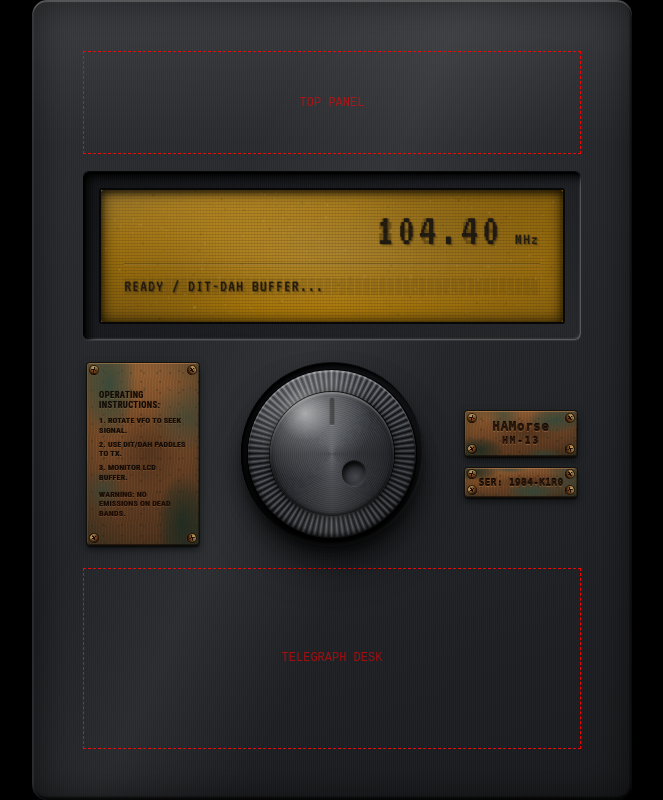
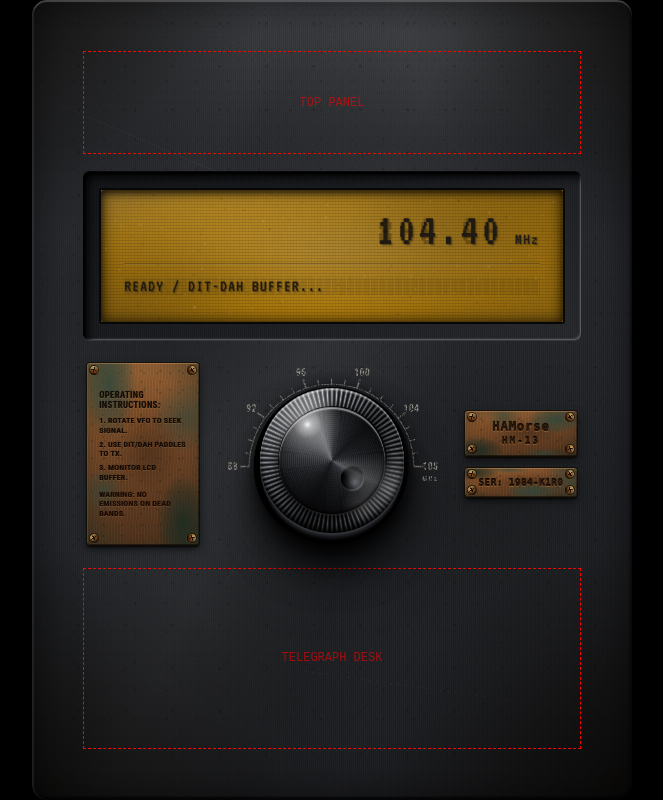
Before and after one commit to einsajo/HAMorse, a React (Vite) app: page / in a window 1280 px wide. Shown: the whole page, without its empty margins (308-971 px from the left). Built offline with nearby package versions, Linux system fonts and the light colour scheme.

Commit message:
fix: age chassis metal and enhance VFO 3D depth

```diff
--- a/src/App.css
+++ b/src/App.css
@@ -21,8 +21,43 @@
   padding: 4%;
   border-radius: 2.5% / 1.9%;
 
-  /* Brushed gunmetal: stacked gradients, #1A1B1E -> #2D2F33 */
+  /*
+   * Aged brushed gunmetal, #1A1B1E -> #2D2F33.
+   * Top layers = decades of wear (pure CSS, no images):
+   *   corner grime -> mottled dirt -> fine scratches -> noise speckle
+   * then the original brushed-metal layers underneath.
+   */
   background:
+    /* --- grime built up in the corners --- */
+    radial-gradient(ellipse 38% 30% at 0% 0%, rgba(8, 6, 4, 0.6) 0%, rgba(8, 6, 4, 0) 100%),
+    radial-gradient(ellipse 38% 30% at 100% 0%, rgba(8, 6, 4, 0.55) 0%, rgba(8, 6, 4, 0) 100%),
+    radial-gradient(ellipse 42% 32% at 0% 100%, rgba(8, 6, 4, 0.7) 0%, rgba(8, 6, 4, 0) 100%),
+    radial-gradient(ellipse 42% 32% at 100% 100%, rgba(8, 6, 4, 0.7) 0%, rgba(8, 6, 4, 0) 100%),
+    radial-gradient(ellipse 80% 75% at 50% 48%, rgba(0, 0, 0, 0) 60%, rgba(5, 4, 3, 0.45) 100%),
+
+    /* --- mottled, ingrained dirt patches --- */
+    radial-gradient(ellipse 30% 18% at 22% 38%, rgba(12, 10, 7, 0.22) 0%, rgba(12, 10, 7, 0) 100%),
+    radial-gradient(ellipse 26% 22% at 78% 62%, rgba(12, 10, 7, 0.2) 0%, rgba(12, 10, 7, 0) 100%),
+    radial-gradient(ellipse 34% 14% at 60% 18%, rgba(12, 10, 7, 0.16) 0%, rgba(12, 10, 7, 0) 100%),
+    radial-gradient(ellipse 22% 26% at 35% 82%, rgba(12, 10, 7, 0.2) 0%, rgba(12, 10, 7, 0) 100%),
+
+    /* --- fine scratches: hairline highlights at random angles --- */
+    linear-gradient(23deg, rgba(255, 255, 255, 0) 49.85%, rgba(255, 255, 255, 0.07) 50%, rgba(255, 255, 255, 0) 50.15%) 8% 12% / 46% 22% no-repeat,
+    linear-gradient(161deg, rgba(255, 255, 255, 0) 49.8%, rgba(255, 255, 255, 0.06) 50%, rgba(255, 255, 255, 0) 50.2%) 82% 30% / 30% 34% no-repeat,
+    linear-gradient(118deg, rgba(255, 255, 255, 0) 49.85%, rgba(255, 255, 255, 0.05) 50%, rgba(255, 255, 255, 0) 50.15%) 30% 68% / 40% 18% no-repeat,
+    linear-gradient(8deg, rgba(255, 255, 255, 0) 49.7%, rgba(255, 255, 255, 0.06) 50%, rgba(255, 255, 255, 0) 50.3%) 70% 88% / 36% 6% no-repeat,
+    linear-gradient(74deg, rgba(255, 255, 255, 0) 49.8%, rgba(255, 255, 255, 0.05) 50%, rgba(255, 255, 255, 0) 50.2%) 18% 52% / 8% 30% no-repeat,
+    linear-gradient(142deg, rgba(0, 0, 0, 0) 49.8%, rgba(0, 0, 0, 0.18) 50%, rgba(0, 0, 0, 0) 50.2%) 58% 44% / 26% 20% no-repeat,
+    linear-gradient(33deg, rgba(0, 0, 0, 0) 49.85%, rgba(0, 0, 0, 0.16) 50%, rgba(0, 0, 0, 0) 50.15%) 92% 76% / 22% 28% no-repeat,
+
+    /* --- noise: faint co-prime speckle tiles, so no visible grid forms --- */
+    radial-gradient(circle at 30% 40%, rgba(0, 0, 0, 0.12) 0 0.5px, rgba(0, 0, 0, 0) 0.9px) 0 0 / 7px 11px,
+    radial-gradient(circle at 70% 20%, rgba(0, 0, 0, 0.12) 0 0.5px, rgba(0, 0, 0, 0) 0.9px) 3px 5px / 13px 17px,
+    radial-gradient(circle at 50% 80%, rgba(255, 255, 255, 0.035) 0 0.5px, rgba(255, 255, 255, 0) 0.9px) 2px 1px / 19px 23px,
+    radial-gradient(circle at 20% 60%, rgba(10, 8, 5, 0.22) 0 0.8px, rgba(0, 0, 0, 0) 1.4px) 4px 6px / 31px 29px,
+    radial-gradient(circle at 80% 50%, rgba(10, 8, 5, 0.2) 0 1.1px, rgba(0, 0, 0, 0) 1.9px) 9px 2px / 47px 43px,
+
+    /* --- original brushed gunmetal --- */
     /* specular sheen across the top */
     linear-gradient(180deg, rgba(255, 255, 255, 0.07) 0%, rgba(255, 255, 255, 0) 18%),
     /* diagonal light sweep */
--- a/src/components/TuningDial.css
+++ b/src/components/TuningDial.css
@@ -2,11 +2,16 @@
    Tuning Panel: VFO rotary dial (static UI)
 
    Layer order (bottom -> top):
+     .vfo__scale   silk-screened frequency scale printed on the chassis (fixed)
      .vfo__well    collar milled into the chassis (fixed)
-     .vfo__mount   carries the heavy drop shadow (fixed)
-     .vfo__knob    knurled grip + face + indicator + dimple (WILL ROTATE)
+     .vfo__mount   knob side wall + heavy drop shadow (fixed)
+     .vfo__knob    knurled grip + face + finger dimple (WILL ROTATE)
      .vfo__sheen   specular lighting on top (fixed, so highlights stay put
                    when the knob turns, like a real light source)
+
+   Geometry: the .vfo box is 132 x 116 units (same as the scale's SVG viewBox).
+   The knob is a 100-unit circle centred at (66, 66), which leaves room for the
+   scale arc above it and to either side.
    ========================================================================== */
 
 /* plate | dial | plate: separate grid columns, so the plates can never overlap the dial */
@@ -17,7 +22,7 @@
   grid-template-columns: minmax(0, 1fr) auto minmax(0, 1fr);
   align-items: center;
   justify-items: center;
-  column-gap: 3cqw;
+  column-gap: 2cqw;
   container-type: size;
 }
 
@@ -50,46 +55,105 @@
 .vfo {
   position: relative;
   z-index: 1; /* dial sits above the plates; its hit area is never covered */
-  width: min(94cqh, 50cqw);
-  aspect-ratio: 1;
+  height: min(94cqh, 50cqw);
+  aspect-ratio: 132 / 116;
   flex: none;
   touch-action: none;
   -webkit-user-select: none;
   user-select: none;
 }
 
+/* --- Silk-screened frequency scale (on the chassis, under the knob) ---- */
+.vfo__scale {
+  position: absolute;
+  inset: 0;
+  width: 100%;
+  height: 100%;
+  overflow: visible;
+  pointer-events: none;
+}
+
+.vfo__ink {
+  /* worn, faded off-white silkscreen ink (see the erosion filter in the TSX) */
+  fill: rgba(222, 216, 198, 0.62);
+  stroke: rgba(222, 216, 198, 0.62);
+}
+
+.vfo__tick {
+  fill: none;
+  stroke-linecap: butt;
+  stroke-width: 0.7;
+}
+
+.vfo__tick--major {
+  stroke-width: 1.1;
+}
+
+.vfo__num {
+  stroke: none;
+  font-family: 'Roboto Condensed', 'Arial Narrow', 'Helvetica Neue', Roboto, Arial, sans-serif;
+  font-weight: 700;
+  font-size: 6.4px; /* SVG user units */
+  letter-spacing: 0.02em;
+}
+
+.vfo__unit {
+  stroke: none;
+  font-family: 'Roboto Condensed', 'Arial Narrow', 'Helvetica Neue', Roboto, Arial, sans-serif;
+  font-weight: 700;
+  font-size: 4px;
+  letter-spacing: 0.25em;
+}
+
 /* --- Collar recessed into the gunmetal --------------------------------- */
 .vfo__well {
   position: absolute;
-  inset: 0;
-  padding: 4%;
+  /* 100-unit knob circle at (16, 16) inside the 132 x 116 box */
+  left: calc(16 / 132 * 100%);
+  top: calc(16 / 116 * 100%);
+  width: calc(100 / 132 * 100%);
+  height: calc(100 / 116 * 100%);
+  padding: 3%;
   border-radius: 50%;
-  background:
-    radial-gradient(circle, #141518 0%, #1b1c20 70%, #222428 100%);
+  background: radial-gradient(circle, #0c0d0f 0%, #141518 70%, #1c1d21 100%);
   box-shadow:
     /* shadow from the chassis lip falls on the top/left wall */
-    inset 3px 4px 7px rgba(0, 0, 0, 0.95),
+    inset 3px 4px 7px rgba(0, 0, 0, 0.98),
     inset 1px 1px 1px rgba(0, 0, 0, 1),
     /* light catches the bottom/right wall */
-    inset -1px -2px 1px rgba(255, 255, 255, 0.12),
+    inset -1px -2px 1px rgba(255, 255, 255, 0.1),
     /* chamfered edge of the hole */
     0 -1px 0 rgba(0, 0, 0, 0.7),
-    0 1px 0 rgba(255, 255, 255, 0.1);
+    0 1px 0 rgba(255, 255, 255, 0.08);
 }
 
-/* --- Mount: heavy protrusion shadow ----------------------------------- */
+/* --- Mount: thick knob side wall + very heavy protrusion shadow -------- */
 .vfo__mount {
   position: relative;
   width: 100%;
   height: 100%;
   border-radius: 50%;
+  /* translate the top face up so the side wall is visible below it */
+  transform: translateY(-4%);
   box-shadow:
-    0 0 0 1px rgba(0, 0, 0, 0.9),
-    0 2px 2px rgba(0, 0, 0, 0.9),
-    0 5px 8px rgba(0, 0, 0, 0.75),
-    0 10px 18px rgba(0, 0, 0, 0.65),
-    0 18px 32px rgba(0, 0, 0, 0.5),
-    0 26px 44px rgba(0, 0, 0, 0.35);
+    /* machined side wall: stacked solid offsets read as a thick cylinder */
+    0 1px 0 #3a3d42,
+    0 2px 0 #2b2d31,
+    0 3px 0 #212226,
+    0 4px 0 #18191c,
+    0 5px 0 #121315,
+    0 6px 0 #0c0c0e,
+    0 7px 0 #070708,
+    /* contact shadow where the skirt meets the collar */
+    0 8px 3px rgba(0, 0, 0, 0.95),
+    /* long, heavy cast shadow: much deeper than the thin copper plates */
+    0 12px 10px rgba(0, 0, 0, 0.85),
+    0 20px 22px rgba(0, 0, 0, 0.75),
+    0 32px 40px rgba(0, 0, 0, 0.6),
+    0 46px 60px rgba(0, 0, 0, 0.45),
+    /* ambient occlusion all round */
+    0 0 0 1px rgba(0, 0, 0, 0.95),
+    0 0 18px 4px rgba(0, 0, 0, 0.55);
 }
 
 /* --- Knob: knurled outer grip ----------------------------------------- */
@@ -103,73 +167,64 @@
 
   background:
     /* rolled-over outer lip of the grip */
-    radial-gradient(circle, rgba(0, 0, 0, 0) 86%, rgba(0, 0, 0, 0.55) 97%, rgba(0, 0, 0, 0.85) 100%),
-    /* knurling: 90 soft ridges / grooves */
+    radial-gradient(circle, rgba(0, 0, 0, 0) 85%, rgba(0, 0, 0, 0.7) 96%, rgba(0, 0, 0, 0.95) 100%),
+    /* knurling: 90 hard-edged ridges / grooves, high contrast */
     repeating-conic-gradient(
       from 0deg,
-      #6a6e75 0deg,
-      #34363b 1deg,
-      #101113 2deg,
-      #34363b 3deg,
-      #6a6e75 4deg
+      #b4b9c0 0deg,
+      #5a5d63 0.6deg,
+      #141517 1.4deg,
+      #050506 2deg,
+      #141517 2.6deg,
+      #5a5d63 3.4deg,
+      #b4b9c0 4deg
     );
 }
 
-/* --- Face: machined disc inside the grip ------------------------------ */
+/* --- Face: machined steel disc inside the grip ------------------------- */
 .vfo__face {
   position: absolute;
   inset: 13%;
   border-radius: 50%;
 
   background:
-    /* lathe (turning) rings */
+    /* lathe (turning) rings, crisper */
     repeating-radial-gradient(
       circle at 50% 50%,
-      rgba(255, 255, 255, 0.035) 0 1px,
-      rgba(0, 0, 0, 0.06) 1px 2px
+      rgba(255, 255, 255, 0.06) 0 0.6px,
+      rgba(0, 0, 0, 0.12) 0.6px 1.4px,
+      rgba(255, 255, 255, 0) 1.4px 2px
     ),
-    /* inset radial depth: slightly dished machined face */
-    radial-gradient(circle at 50% 50%, #4a4d53 0%, #3a3d42 45%, #2b2d32 80%, #1f2024 100%);
+    /* dished face: rotation-invariant depth */
+    radial-gradient(circle at 50% 50%, #3d4046 0%, #26282c 40%, #141518 78%, #08090a 100%);
 
   box-shadow:
-    /* step down from face to knurl ring */
-    0 0 0 1px rgba(0, 0, 0, 0.85),
-    0 0 6px 2px rgba(0, 0, 0, 0.55),
-    /* dished-centre depth */
-    inset 0 0 10px rgba(0, 0, 0, 0.45);
+    /* hard step down from face to knurl ring */
+    0 0 0 1px rgba(0, 0, 0, 0.95),
+    0 0 7px 2px rgba(0, 0, 0, 0.75),
+    inset 0 0 12px rgba(0, 0, 0, 0.6);
 }
 
-/* Etched indicator line (12 o'clock at rest) */
-.vfo__indicator {
-  position: absolute;
-  left: 50%;
-  top: 5%;
-  width: 3.2%;
-  height: 22%;
-  transform: translateX(-50%);
-  border-radius: 999px;
-  background: linear-gradient(180deg, #050505, #121315);
-  box-shadow:
-    inset 0 1px 1px rgba(0, 0, 0, 1),
-    0 1px 0 rgba(255, 255, 255, 0.22),
-    0 0 0 0.5px rgba(0, 0, 0, 0.6);
-}
-
-/* Finger dimple: concave cup, dark upper wall, lit lower wall */
+/* Deep concave finger dimple (the only position indicator) */
 .vfo__dimple {
   position: absolute;
-  width: 20%;
+  width: 22%;
   aspect-ratio: 1;
   left: 58%;
   top: 56%;
   border-radius: 50%;
   background:
-    radial-gradient(circle at 58% 64%, #50545a 0%, #2c2e33 55%, #17181b 100%);
+    /* polished floor of the cup catching light on its lower wall */
+    radial-gradient(circle at 60% 68%, #7a7f87 0%, #3a3d42 30%, #141517 62%, #050506 100%);
   box-shadow:
-    inset 2px 3px 5px rgba(0, 0, 0, 0.85),
-    inset -1px -1px 2px rgba(255, 255, 255, 0.14),
-    0 1px 0 rgba(255, 255, 255, 0.1),
-    0 -1px 0 rgba(0, 0, 0, 0.5);
+    /* deep upper/left wall in shadow */
+    inset 3px 4px 6px rgba(0, 0, 0, 0.98),
+    inset 1px 2px 2px rgba(0, 0, 0, 1),
+    /* sharp lit lower/right wall */
+    inset -1px -1px 1px rgba(255, 255, 255, 0.35),
+    /* rim of the cup */
+    0 1px 0 rgba(255, 255, 255, 0.22),
+    0 -1px 0 rgba(0, 0, 0, 0.8);
 }
 
 /* --- Fixed lighting over the whole knob ------------------------------- */
@@ -180,28 +235,31 @@
   pointer-events: none;
 
   background:
-    /* specular hotspot from an upper-left light */
-    radial-gradient(circle at 34% 26%, rgba(255, 255, 255, 0.55) 0%, rgba(255, 255, 255, 0.16) 16%, rgba(255, 255, 255, 0) 40%),
-    /* anisotropic spun-metal streaks */
+    /* sharp specular hotspot from an upper-left light */
+    radial-gradient(circle at 33% 25%, rgba(255, 255, 255, 0.95) 0%, rgba(255, 255, 255, 0.55) 3%, rgba(255, 255, 255, 0.16) 10%, rgba(255, 255, 255, 0) 24%),
+    /* secondary bounce highlight, lower right */
+    radial-gradient(circle at 72% 80%, rgba(255, 255, 255, 0.18) 0%, rgba(255, 255, 255, 0) 14%),
+    /* harsh anisotropic spun-metal streaks */
     conic-gradient(
-      from 0deg,
-      rgba(255, 255, 255, 0.1),
-      rgba(255, 255, 255, 0) 12%,
-      rgba(0, 0, 0, 0.2) 25%,
-      rgba(255, 255, 255, 0) 37%,
-      rgba(255, 255, 255, 0.1) 50%,
-      rgba(255, 255, 255, 0) 62%,
-      rgba(0, 0, 0, 0.2) 75%,
-      rgba(255, 255, 255, 0) 87%,
-      rgba(255, 255, 255, 0.1)
+      from -20deg,
+      rgba(255, 255, 255, 0.32),
+      rgba(255, 255, 255, 0) 7%,
+      rgba(0, 0, 0, 0.5) 18%,
+      rgba(0, 0, 0, 0.15) 28%,
+      rgba(255, 255, 255, 0.22) 38%,
+      rgba(255, 255, 255, 0) 45%,
+      rgba(0, 0, 0, 0.55) 62%,
+      rgba(0, 0, 0, 0.1) 75%,
+      rgba(255, 255, 255, 0.12) 88%,
+      rgba(255, 255, 255, 0.32)
     ),
-    /* top-lit / bottom-shaded body */
-    linear-gradient(160deg, rgba(255, 255, 255, 0.1) 0%, rgba(255, 255, 255, 0) 42%, rgba(0, 0, 0, 0.4) 100%);
+    /* top-lit / deep-shaded body */
+    linear-gradient(160deg, rgba(255, 255, 255, 0.12) 0%, rgba(255, 255, 255, 0) 38%, rgba(0, 0, 0, 0.6) 100%);
 
   box-shadow:
-    /* rim light along the top of the knurled grip */
-    inset 0 2px 1px rgba(255, 255, 255, 0.3),
-    inset 0 -3px 4px rgba(0, 0, 0, 0.7);
+    /* bright rim light along the top of the knurled grip */
+    inset 0 2px 1px rgba(255, 255, 255, 0.5),
+    inset 0 -4px 5px rgba(0, 0, 0, 0.85);
 }
 
 /* lit top / shaded bottom bevel on the face edge (fixed lighting) */
@@ -211,8 +269,8 @@
   inset: 13%;
   border-radius: 50%;
   box-shadow:
-    inset 0 2px 2px rgba(255, 255, 255, 0.28),
-    inset 0 -2px 3px rgba(0, 0, 0, 0.55),
-    0 -1px 0 rgba(0, 0, 0, 0.6),
-    0 1px 1px rgba(255, 255, 255, 0.1);
+    inset 0 2px 1px rgba(255, 255, 255, 0.55),
+    inset 0 -2px 3px rgba(0, 0, 0, 0.8),
+    0 -1px 0 rgba(0, 0, 0, 0.8),
+    0 1px 1px rgba(255, 255, 255, 0.16);
 }
--- a/src/components/TuningDial.tsx
+++ b/src/components/TuningDial.tsx
@@ -1,9 +1,85 @@
 import './TuningDial.css'
 import MetalPlate from './MetalPlate'
 
+/* --- Silk-screen scale geometry (SVG user units, matches .vfo 132 x 116) --- */
+const CX = 66
+const CY = 66
+const F_MIN = 88
+const F_MAX = 108
+const TICK_IN = 52.5
+const TICK_MINOR_OUT = 56
+const TICK_MAJOR_OUT = 58.5
+const LABEL_R = 63
+const MAJOR_EVERY = 4 // label 88, 92, 96, 100, 104, 108
+
+/** 88 MHz at 9 o'clock, sweeping clockwise over the top to 108 MHz at 3 o'clock */
+const polar = (mhz: number, r: number) => {
+  const a = Math.PI - ((mhz - F_MIN) / (F_MAX - F_MIN)) * Math.PI
+  return { x: CX + r * Math.cos(a), y: CY - r * Math.sin(a) }
+}
+
+const fmt = (n: number) => Math.round(n * 100) / 100
+
+const TICKS = Array.from({ length: F_MAX - F_MIN + 1 }, (_, i) => {
+  const mhz = F_MIN + i
+  const major = (mhz - F_MIN) % MAJOR_EVERY === 0
+  const a = polar(mhz, TICK_IN)
+  const b = polar(mhz, major ? TICK_MAJOR_OUT : TICK_MINOR_OUT)
+  return { mhz, major, d: `M${fmt(a.x)} ${fmt(a.y)}L${fmt(b.x)} ${fmt(b.y)}` }
+})
+
+const LABELS = TICKS.filter((t) => t.major).map(({ mhz }) => ({ mhz, ...polar(mhz, LABEL_R) }))
+
+/** Upper-half frequency scale, printed in worn silkscreen ink on the chassis */
+function FrequencyScale() {
+  return (
+    <svg className="vfo__scale" viewBox="0 0 132 116" aria-hidden="true">
+      <defs>
+        {/* erodes the ink: fine noise knocks holes out of the print */}
+        <filter id="vfo-ink-wear" x="-5%" y="-5%" width="110%" height="110%">
+          <feTurbulence type="fractalNoise" baseFrequency="0.85" numOctaves="3" seed="7" result="noise" />
+          <feColorMatrix
+            in="noise"
+            type="matrix"
+            values="0 0 0 0 0  0 0 0 0 0  0 0 0 0 0  3.2 0 0 0 -0.95"
+            result="wear"
+          />
+          <feComposite in="SourceGraphic" in2="wear" operator="in" />
+        </filter>
+      </defs>
+
+      <g className="vfo__ink" filter="url(#vfo-ink-wear)">
+        {/* thin baseline arc under the ticks */}
+        <path
+          className="vfo__tick"
+          d={`M${CX - TICK_IN} ${CY}A${TICK_IN} ${TICK_IN} 0 0 1 ${CX + TICK_IN} ${CY}`}
+        />
+        {TICKS.map((t) => (
+          <path key={t.mhz} className={`vfo__tick${t.major ? ' vfo__tick--major' : ''}`} d={t.d} />
+        ))}
+        {LABELS.map((l) => (
+          <text
+            key={l.mhz}
+            className="vfo__num"
+            x={fmt(l.x)}
+            y={fmt(l.y)}
+            textAnchor="middle"
+            dominantBaseline="central"
+          >
+            {l.mhz}
+          </text>
+        ))}
+        <text className="vfo__unit" x={CX + LABEL_R} y={CY + 8} textAnchor="middle" dominantBaseline="central">
+          MHz
+        </text>
+      </g>
+    </svg>
+  )
+}
+
 /**
  * VFO tuning dial: static physical UI only.
- * Rotation logic will later set a transform on `.vfo__knob`; the base
+ * Rotation logic will later set --vfo-angle on `.vfo__knob`; the side wall and
  * shadows sit on the non-rotating `.vfo__mount` so lighting stays fixed.
  */
 export default function TuningDial() {
@@ -21,11 +97,11 @@ export default function TuningDial() {
       </MetalPlate>
 
       <div className="vfo" role="presentation">
+        <FrequencyScale />
         <div className="vfo__well">
           <div className="vfo__mount">
             <div className="vfo__knob">
               <div className="vfo__face">
-                <span className="vfo__indicator" aria-hidden="true" />
                 <span className="vfo__dimple" aria-hidden="true" />
               </div>
             </div>
```
